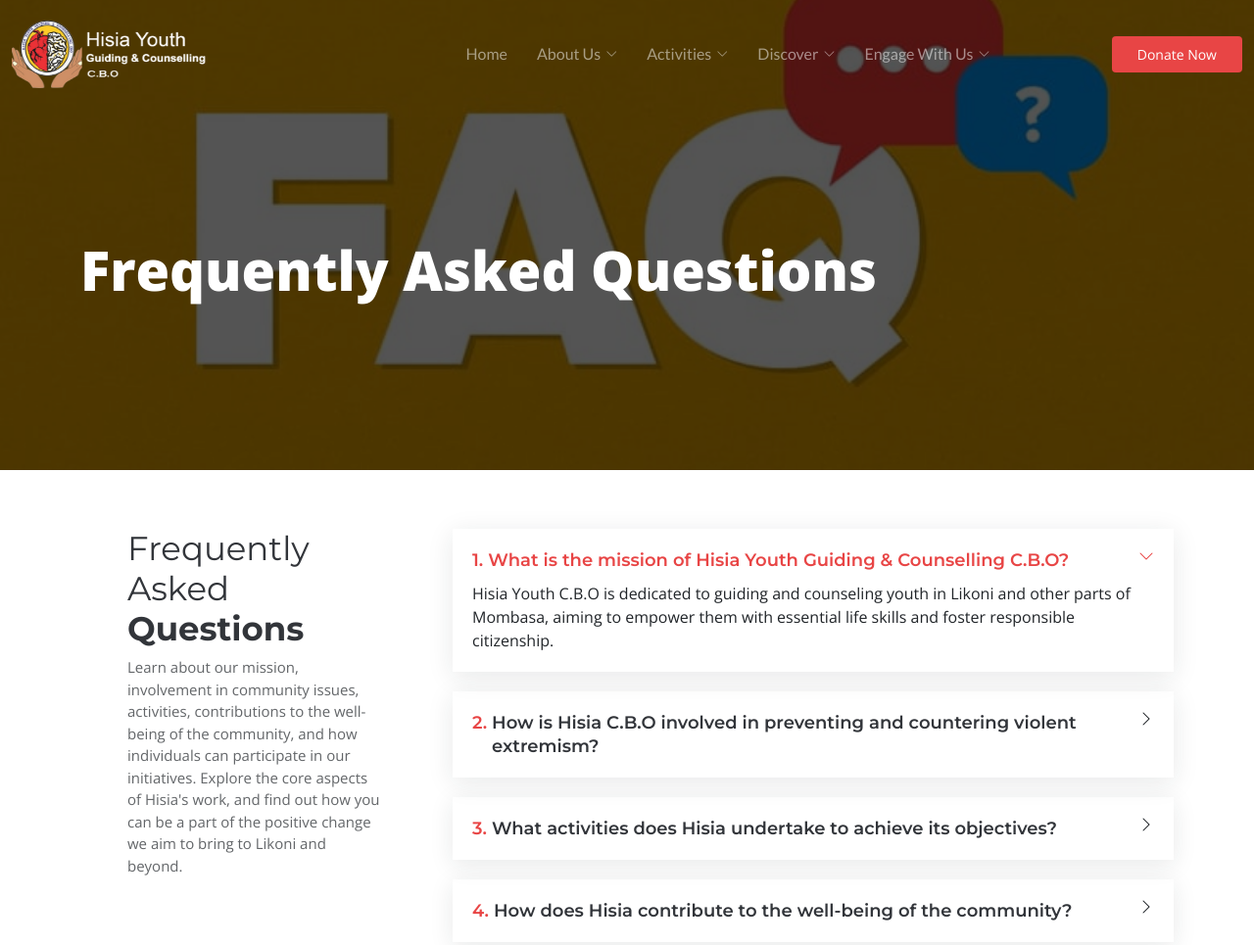
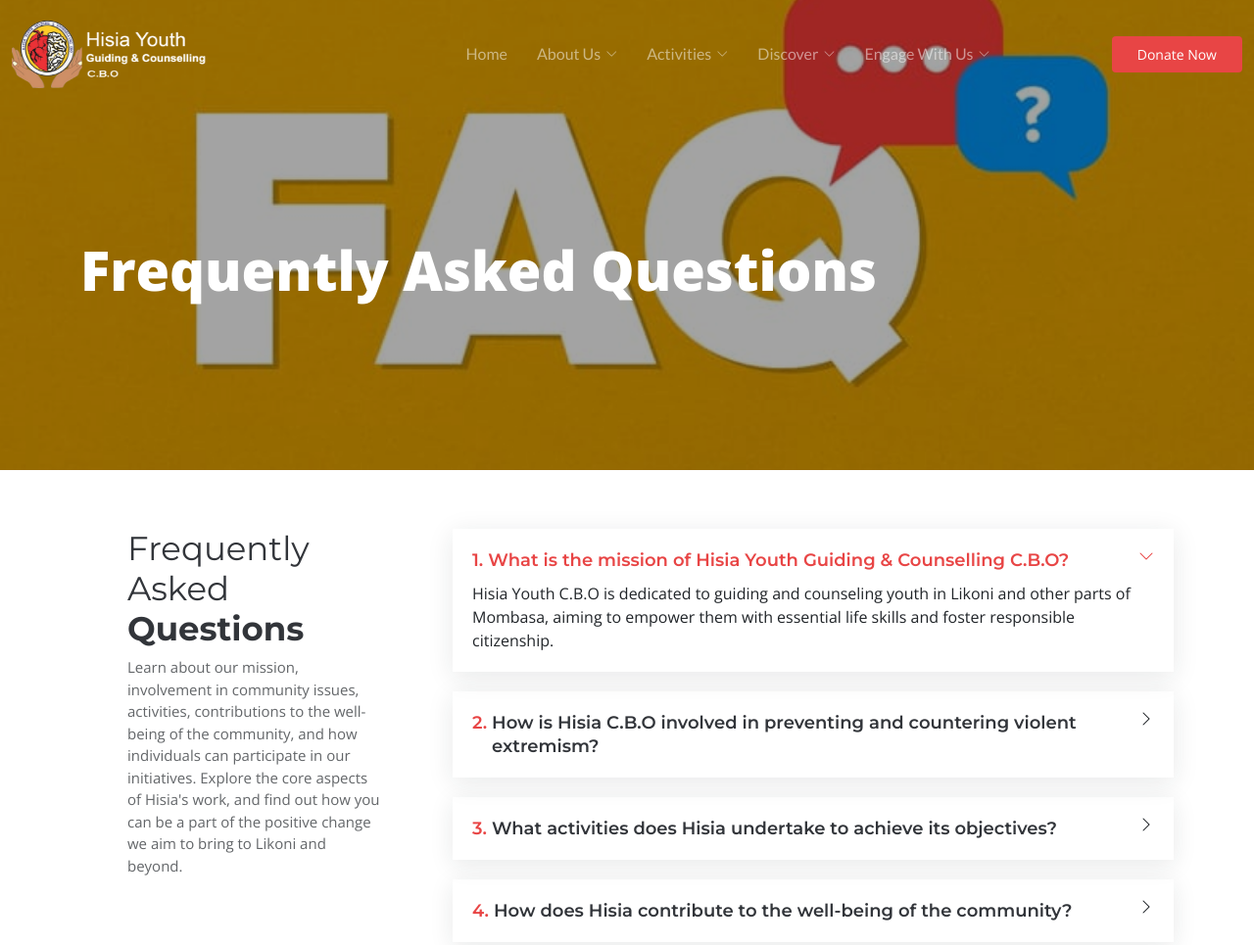
Before and after one commit to morde2002/hisiayouth.github.io, a plain HTML site: page faq.html in a window 1280 px wide. Shown: the top 965 px of the page at 98% size. Drawn offline with nearby package versions, Linux system fonts and the light colour scheme.

Commit message:
Update main.css

```diff
--- a/assets/css/main.css
+++ b/assets/css/main.css
@@ -956,7 +956,7 @@ section,
 
 .hero2:before {
   content: "";
-  background: rgb(0 0 0 / 67%);
+  background: rgb(0 0 0 / 36%);
   position: absolute;
   inset: 0;
   z-index: 2;
```
